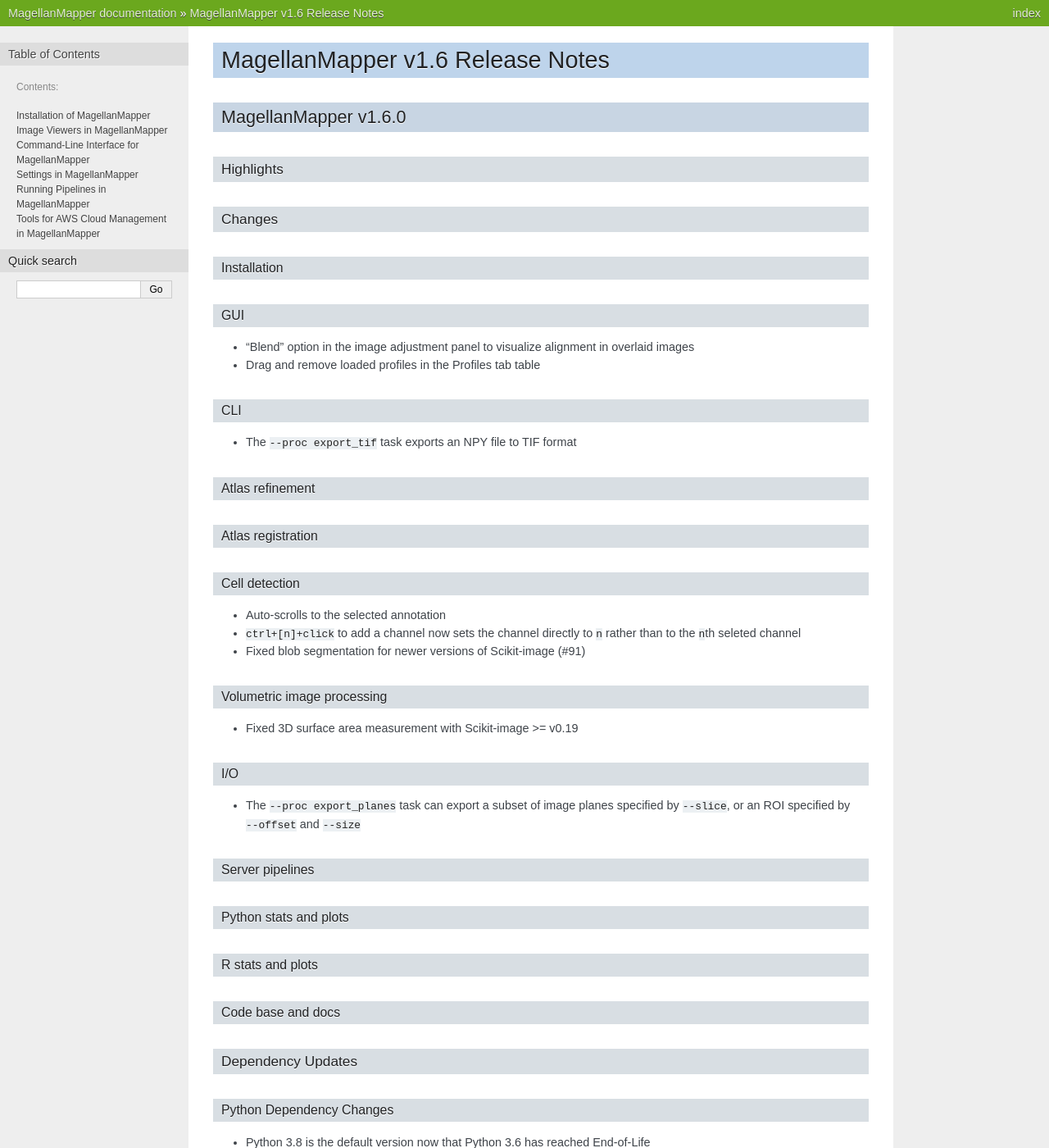
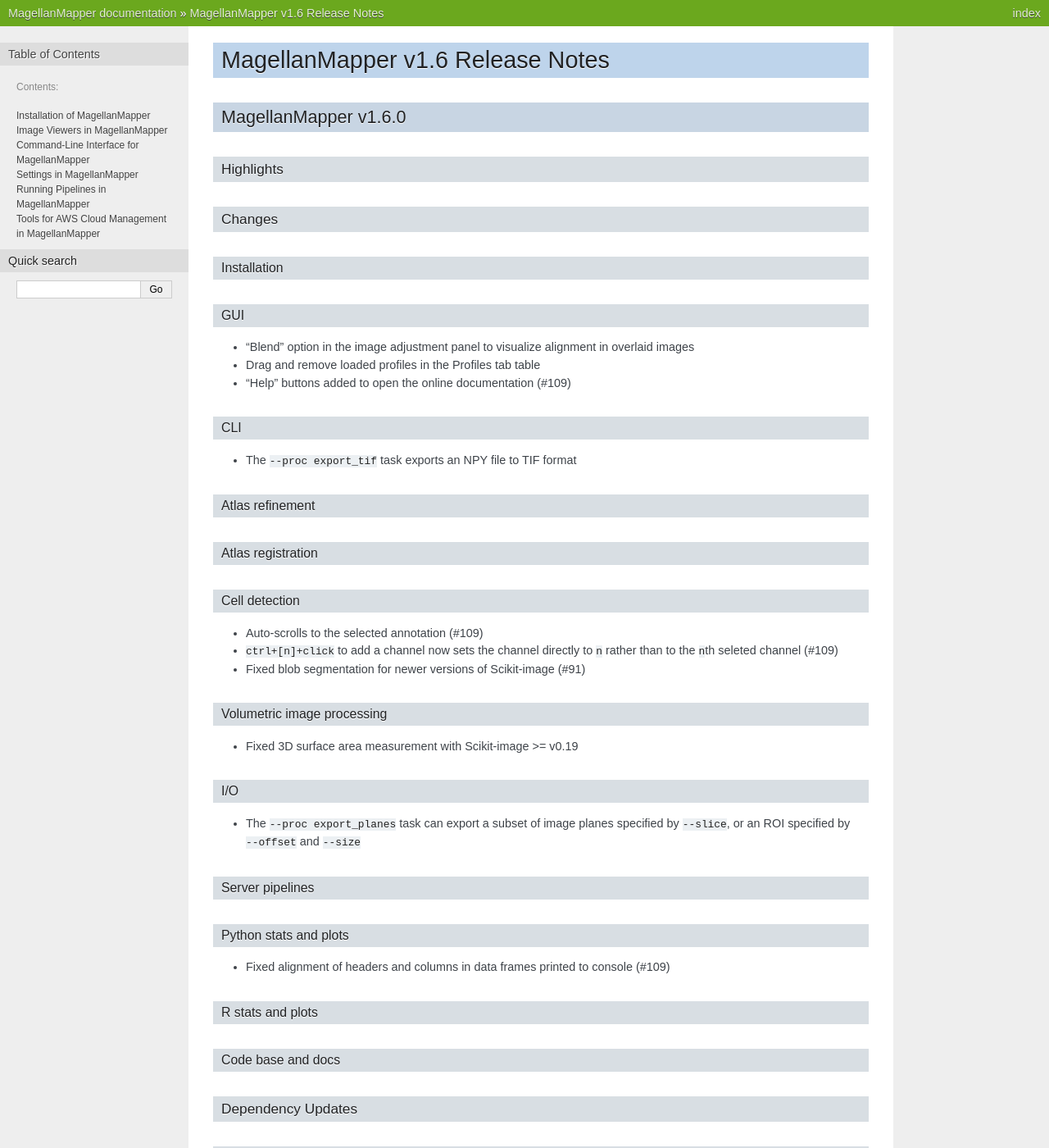
Before and after one commit to sanderslab/magellanmapper, a Sphinx documentation site: the page built from docs/release/release_v1.6.md, in a window 1280 px wide and 1400 px high. Shown: the whole window at 82% size. Built offline with Sphinx 7.4.7, drawn with Linux system fonts in a browser that asks for light colours; pages that are not in the unit, such as notebooks, are missing from menus; the version number could not be read and is left out.

Commit message:
Release notes for help buttons, data frame print alignment

```diff
--- a/docs/release/release_v1.6.md
+++ b/docs/release/release_v1.6.md
@@ -12,6 +12,7 @@
 
 - "Blend" option in the image adjustment panel to visualize alignment in overlaid images
 - Drag and remove loaded profiles in the Profiles tab table
+- "Help" buttons added to open the online documentation (#109)
 
 #### CLI
 
@@ -23,8 +24,8 @@
 
 #### Cell detection
 
-- Auto-scrolls to the selected annotation
-- `ctrl+[n]+click` to add a channel now sets the channel directly to `n` rather than to the `n`th seleted channel
+- Auto-scrolls to the selected annotation (#109)
+- `ctrl+[n]+click` to add a channel now sets the channel directly to `n` rather than to the `n`th seleted channel (#109)
 - Fixed blob segmentation for newer versions of Scikit-image (#91)
 
 #### Volumetric image processing
@@ -38,6 +39,8 @@
 #### Server pipelines
 
 #### Python stats and plots
+
+- Fixed alignment of headers and columns in data frames printed to console (#109)
 
 #### R stats and plots
 
```
